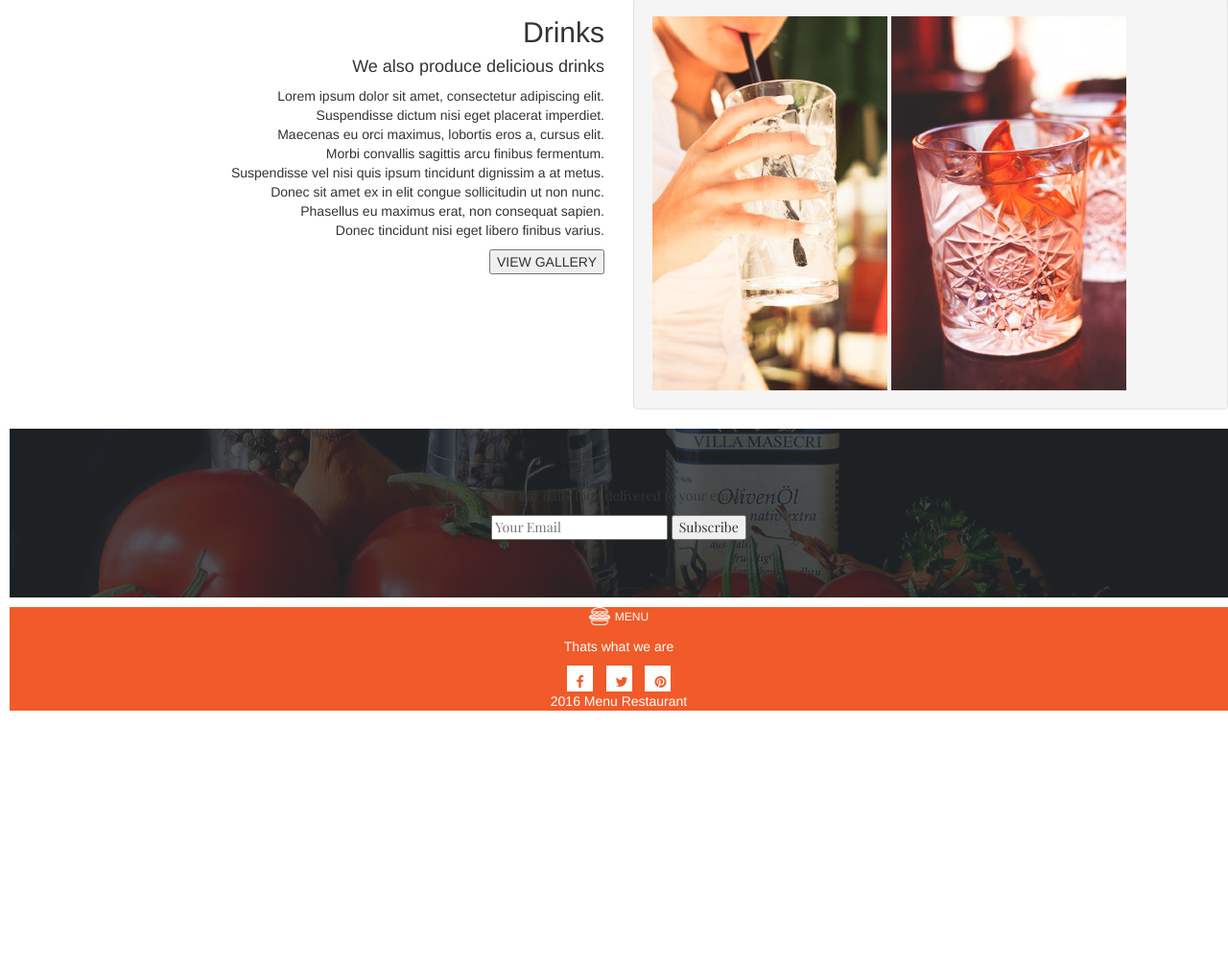
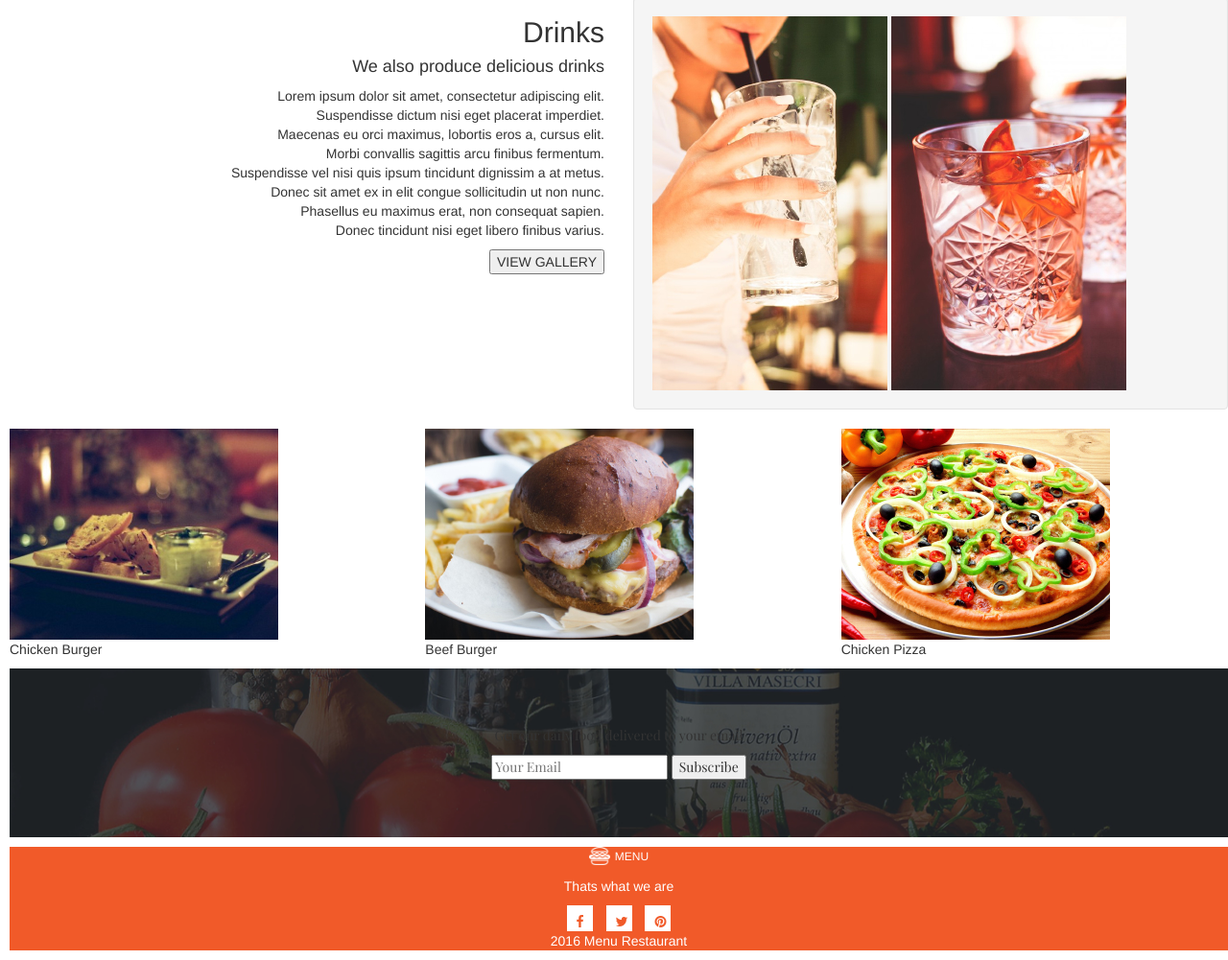
Before and after one commit to Evohmike/Anita-s-Kitchen, a plain HTML site: page index.html in a window 1280 px wide. Shown: the part 1270-2271 px from the top of the page at 96% size. Before the commit the page ends 2021 px from the top, so only its background shows below. Drawn offline with nearby package versions, Linux system fonts and the light colour scheme.

Commit message:
add another row containing fastfood images

```diff
--- a/css/styles.css
+++ b/css/styles.css
@@ -41,6 +41,8 @@
 }
 
 
+
+
 .footer{
   left: 0;
   text-align: center;
--- a/index.html
+++ b/index.html
@@ -100,6 +100,27 @@
                 </div>
               </div>
 
+              <div class="row">
+                <div class="slide">
+                  <div class="col-md-4">
+                    <img src="ip2/assets/fastfood/chickenBurger.jpg" alt="#" />
+                    <p>Chicken Burger</p>
+                  </div>
+                  <div class="col-md-4">
+                    <img src="ip2/assets/fastfood/beefBurger.jpg" alt="#" />
+                    <p> Beef Burger</p>
+                  </div>
+                  <div class="col-md-4">
+                    <img src="ip2/assets/fastfood/chickenPizza.jpg" alt="#" />
+                    <p>Chicken Pizza</p>
+                  </div>
+                </div>
+              </div>
+
+
+
+
+
 
 
 
```
